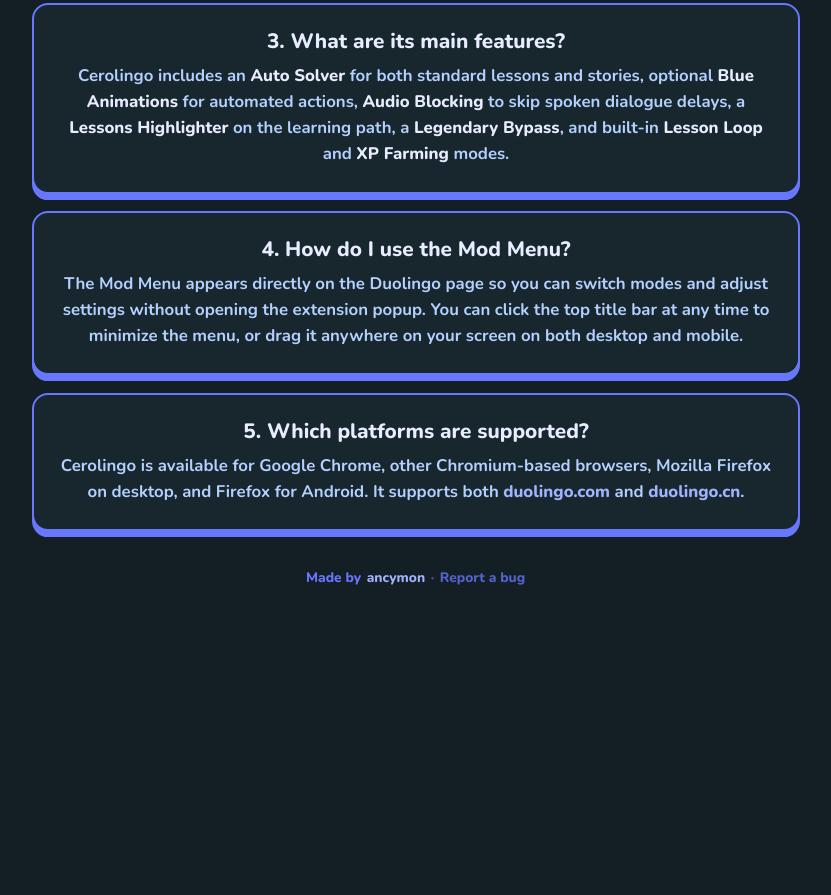
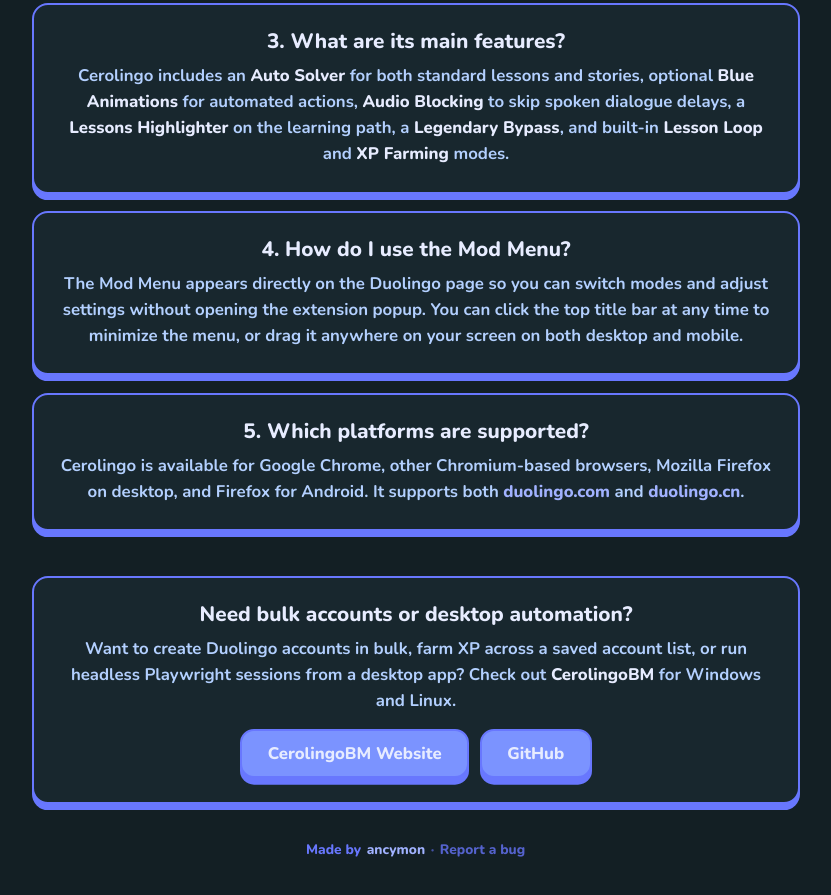
Before and after one commit to ancym0n/Cerolingo, a plain HTML site: page index.html in a window 1280 px wide. Shown: the part 1360-2255 px from the top of the page, without its empty margins (224-1055 px from the left). Before the commit the page ends 1991 px from the top, so only its background shows below. Drawn offline with nearby package versions, Linux system fonts and the light colour scheme; no server answers.

Commit message:
[✨] Add CerolingoBM cross-promo card and README section

```diff
--- a/index.html
+++ b/index.html
@@ -213,6 +213,31 @@
       </div>
     </section>
 
+    <section id="promo">
+      <div>
+        <h2>Need bulk accounts or desktop automation?</h2>
+        <p>
+          Want to create Duolingo accounts in bulk, farm XP across a saved
+          account list, or run headless Playwright sessions from a desktop app?
+          Check out <strong>CerolingoBM</strong> for Windows and Linux.
+        </p>
+        <div class="promo-links">
+          <a
+            href="https://ancymon.dev/Cerolingo-Bot-Manager/"
+            target="_blank"
+            rel="noopener"
+            >CerolingoBM Website</a
+          >
+          <a
+            href="https://github.com/ancym0n/Cerolingo-Bot-Manager"
+            target="_blank"
+            rel="noopener"
+            >GitHub</a
+          >
+        </div>
+      </div>
+    </section>
+
     <footer id="credit">
       Made by
       <a href="https://github.com/ancym0n" target="_blank" rel="noopener"
--- a/src/css/faq.css
+++ b/src/css/faq.css
@@ -1,4 +1,5 @@
-#faq {
+#faq,
+#promo {
   width: 95%;
   display: grid;
   justify-items: center;
@@ -15,12 +16,14 @@
   animation: cerolingoLoadIn 0.45s var(--spring-ease) 0.18s forwards;
 }
 
-#faq h2 {
+#faq h2,
+#promo h2 {
   margin-bottom: 0.55rem;
   color: var(--title-color);
 }
 
-#faq > div {
+#faq > div,
+#promo > div {
   width: 100%;
   background-color: var(--panel-bg);
   border: 2px solid var(--dark-main-color);
@@ -55,8 +58,25 @@
   animation-delay: 0.46s;
 }
 
+#promo > div {
+  animation-delay: 0.5s;
+}
+
 a[href="privacy"] {
   display: inline-flex;
   max-width: 16rem;
   margin-top: 0.9rem;
 }
+
+.promo-links {
+  display: flex;
+  flex-wrap: wrap;
+  justify-content: center;
+  gap: 0.65rem;
+  margin-top: 0.9rem;
+  width: 100%;
+}
+
+.promo-links a {
+  margin: 0;
+}
--- a/src/css/hover.css
+++ b/src/css/hover.css
@@ -59,6 +59,7 @@ a.stat-item:active {
 }
 
 #faq > div:hover,
+#promo > div:hover,
 #privacy > div:hover {
   transform: translateY(-2px);
   box-shadow: 0 calc(0.38rem + 2px) 0 0 var(--dark-main-color);
--- a/src/css/resize.css
+++ b/src/css/resize.css
@@ -42,6 +42,7 @@ li {
 
   #content,
   #faq,
+  #promo,
   #privacy {
     width: 100%;
   }
@@ -106,6 +107,7 @@ li {
   }
 
   #faq > div,
+  #promo > div,
   #privacy > div {
     padding: clamp(1.1rem, 3.5vw, 1.35rem) clamp(1rem, 4.2vw, 1.4rem)
       clamp(1.2rem, 3.8vw, 1.5rem);
@@ -113,9 +115,16 @@ li {
   }
 
   a[href="privacy"],
+  .promo-links a,
   #back-home {
     width: 100%;
     max-width: 15.5rem;
+  }
+
+  .promo-links {
+    flex-direction: column;
+    align-items: center;
+    gap: clamp(0.5rem, 1.4vh, 0.65rem);
   }
 }
 
```
Also changed, not shown: 1 other file.
